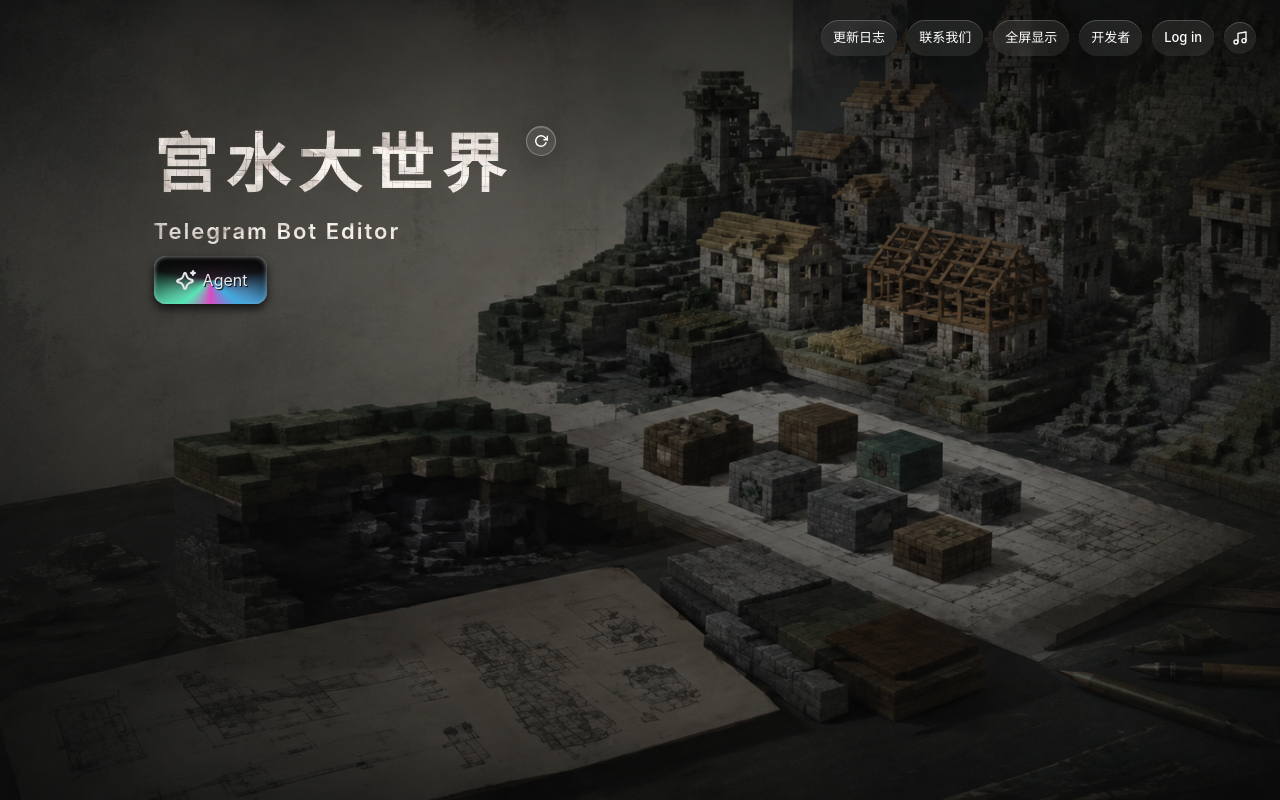
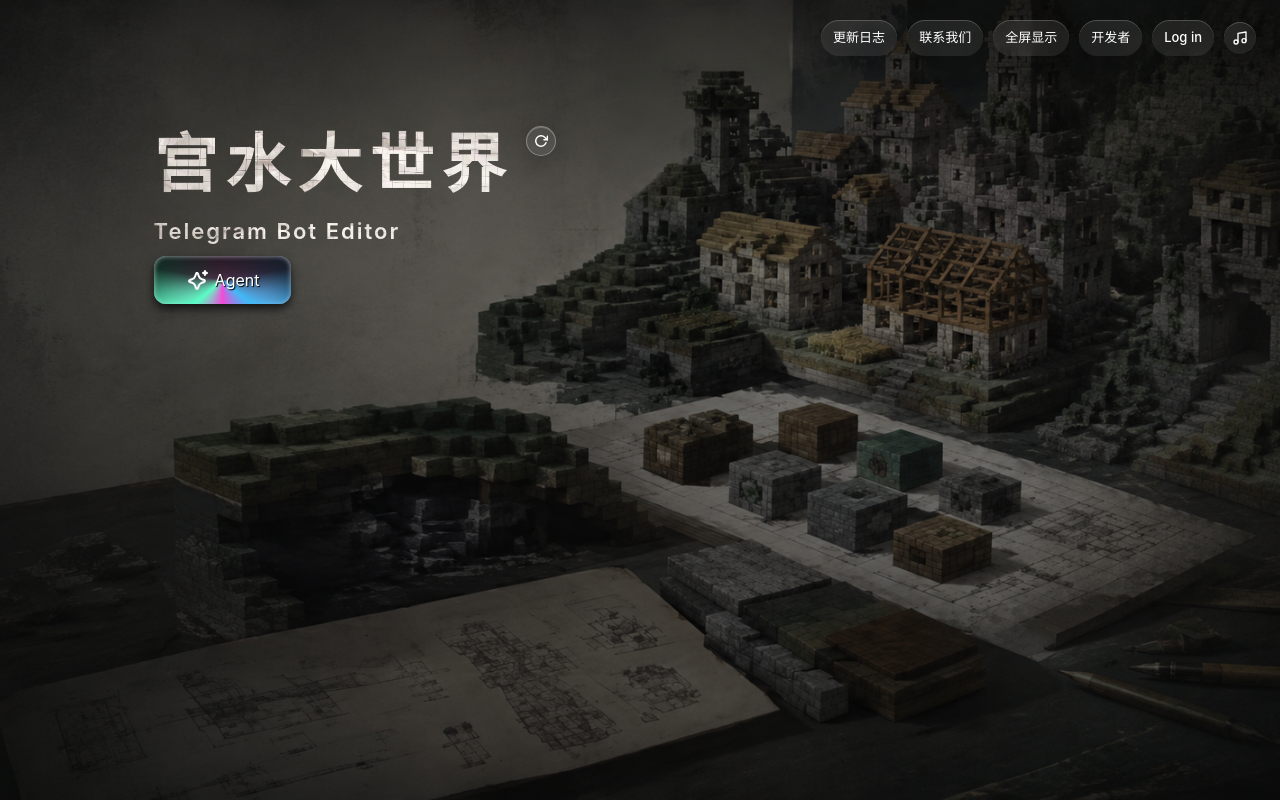
Before and after one commit to GSvegetable/web-dashboard-bot, a Flask app: page / in a window 1280 px wide. Run offline with Flask 3, Linux system fonts and the light colour scheme; some libraries are stand-ins or nearby versions.

Commit message:
Update action_btn.html

```diff
--- a/templates/components/action_btn.html
+++ b/templates/components/action_btn.html
@@ -1,4 +1,4 @@
-<!-- 极光炫彩渐变按钮组件 -->
+<!-- 极光炫彩渐变按钮组件（增强半透毛玻璃效果） -->
 <style>
   .action-flex {
     display: flex;
@@ -6,22 +6,27 @@
     gap: 5px;
   }
   .outer-cont {
-    padding: 12px 20px;
+    /* ✅ 拉长：左右内边距从 20px 加宽到 32px */
+    padding: 12px 32px;
     border: none;
     font-size: 1rem;
     cursor: pointer;
     position: relative;
-    background: linear-gradient(90deg, #5bfcc4, #f593e4, #71a4f0);
+
+    /* ✅ 颜色不变：用 rgba 保持原色，增加 0.8 透明度，配合模糊实现玻璃感 */
+    background: linear-gradient(90deg, rgba(91, 252, 196, 0.8), rgba(245, 147, 228, 0.8), rgba(113, 164, 240, 0.8));
+    backdrop-filter: blur(6px);
+    -webkit-backdrop-filter: blur(6px);
+
     border-radius: 12px;
     color: #fff;
     transition: all 0.3s ease;
     box-shadow:
-      inset 0px 0px 5px #ffffffa9,
-      inset 0px 35px 30px #000,
-      0px 5px 10px #000000cc;
+      inset 0px 0px 5px rgba(255, 255, 255, 0.6),
+      inset 0px 35px 30px rgba(0, 0, 0, 0.8),
+      0px 5px 10px rgba(0, 0, 0, 0.7);
     text-shadow: 1px 1px 1px #000;
-    /* ✅ 修改：添加了轻微透明度，颜色保持不变 */
-    opacity: 0.88;
+    /* 删除了整体的 opacity，改为背景透明的方案，文字保持纯白 */
   }
   .outer-cont::before {
     content: "";
@@ -33,11 +38,11 @@
     z-index: -1;
     box-shadow: none;
     background: conic-gradient(
-      #00000000 80deg,
+      rgba(0,0,0,0) 80deg,
       #40baf7,
       #f34ad7,
       #5bfcc4,
-      #00000000 280deg
+      rgba(0,0,0,0) 280deg
     );
     transition: all 0.3s ease;
   }
@@ -50,8 +55,8 @@
   }
   .outer-cont:active {
     box-shadow:
-      inset 0px 0px 5px #ffffffa9,
-      inset 0px 35px 30px #000;
+      inset 0px 0px 5px rgba(255, 255, 255, 0.6),
+      inset 0px 35px 30px rgba(0, 0, 0, 0.8);
     margin-top: 3px;
   }
 </style>
@@ -73,6 +78,5 @@
       ></path>
     </g>
   </svg>
-  <!-- ✅ 修改：文字改成了 Agent -->
   <span>Agent</span>
 </div>
```
